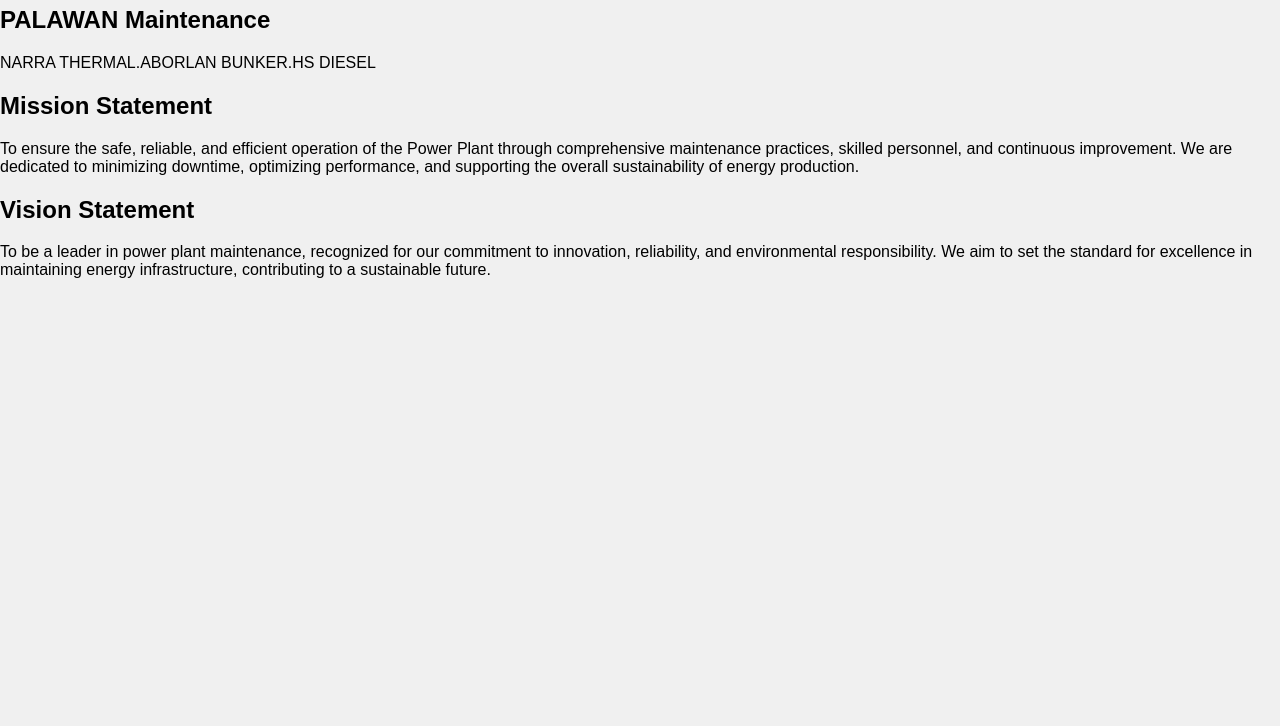
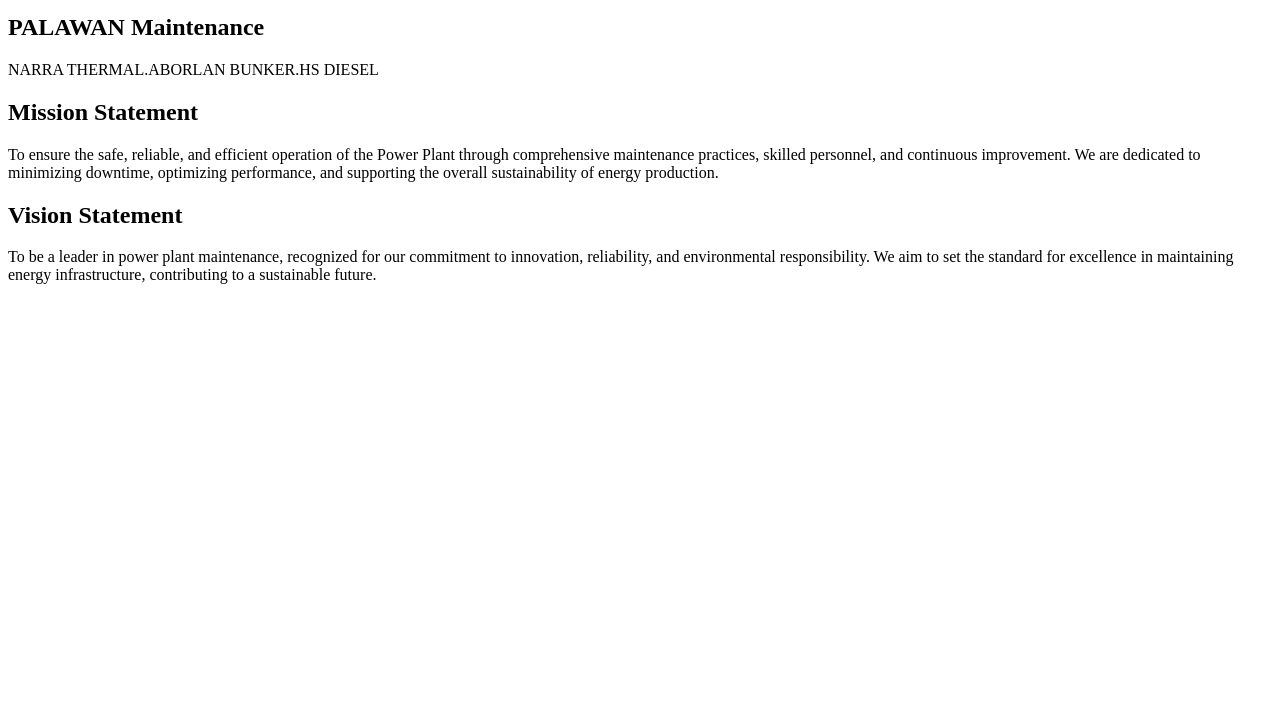
Before and after one commit to pjzabala/slideshow, a plain HTML site: page index.html in a window 1280 px wide. Shown: the part 74-800 px from the top of the page. Drawn offline with Linux system fonts and the light colour scheme.

Commit message:
Update index.html

```diff
--- a/index.html
+++ b/index.html
@@ -5,11 +5,7 @@
   <meta name="viewport" content="width=device-width, initial-scale=1.0" />
   <title>Simple Dashboard</title>
   <style>
-    body {
-      margin: 0;
-      font-family: Arial, sans-serif;
-      background-color: #f0f0f0;
-    }
+
     /* Navbar */
     .navbar {
       display: flex;
```
